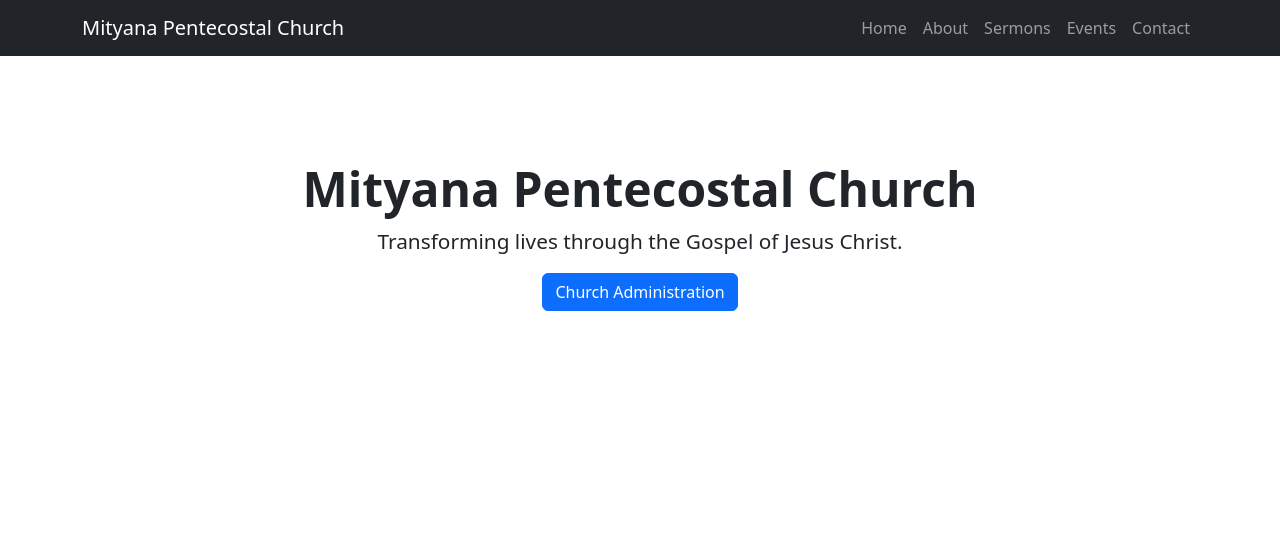
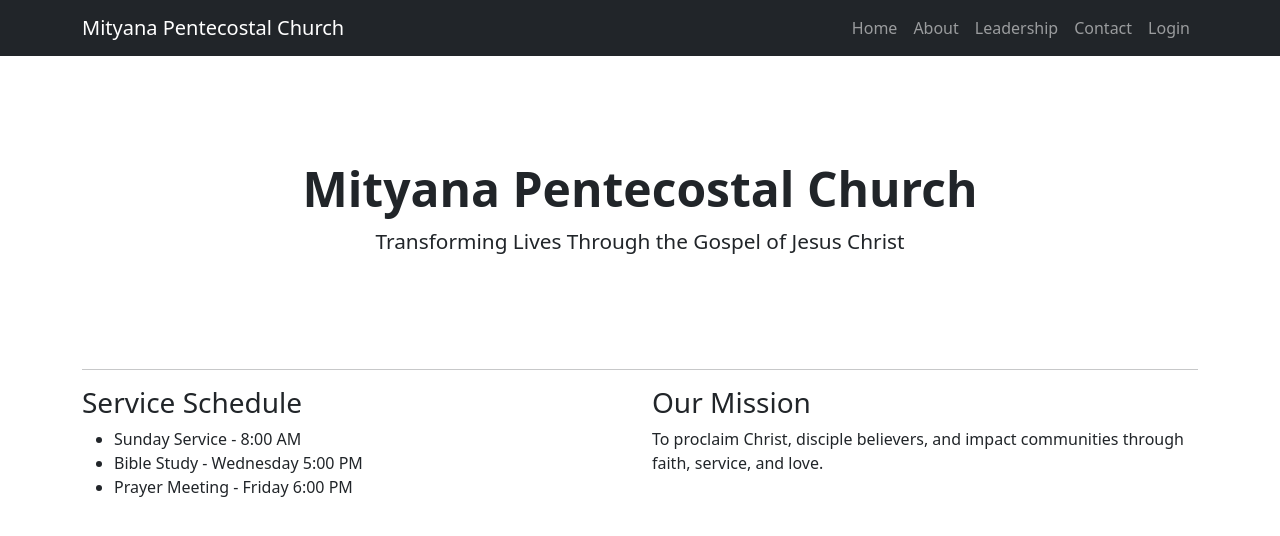
Before and after one commit to mityanapentecostalchurch/mityana_pentecostal_church, a Django app: page / in a window 1280 px wide. Shown: the top 536 px of the page. Run offline with Django 5.2, Linux system fonts and the light colour scheme.

Commit message:
add core pages

```diff
--- a/core/urls.py
+++ b/core/urls.py
@@ -1,6 +1,9 @@
 from django.urls import path
-from .views import home
+from .views import home, about, leadership, contact
 
 urlpatterns = [
     path('', home, name='home'),
+    path('about/', about, name='about'),
+    path('leadership/', leadership, name='leadership'),
+    path('contact/', contact, name='contact'),
 ]
--- a/core/views.py
+++ b/core/views.py
@@ -3,3 +3,15 @@ from django.shortcuts import render
 
 def home(request):
     return render(request, 'home.html')
+
+
+def about(request):
+    return render(request, 'about.html')
+
+
+def leadership(request):
+    return render(request, 'leadership.html')
+
+
+def contact(request):
+    return render(request, 'contact.html')
--- a/templates/base.html
+++ b/templates/base.html
@@ -17,7 +17,7 @@
 
 <body>
 
-<nav class="navbar navbar-expand-lg navbar-dark bg-dark">
+<!-- <nav class="navbar navbar-expand-lg navbar-dark bg-dark">
     <div class="container">
 
         <a class="navbar-brand" href="/">
@@ -33,6 +33,23 @@
         </div>
 
     </div>
+</nav> -->
+<nav class="navbar navbar-expand-lg navbar-dark bg-dark">
+    <div class="container">
+
+        <a class="navbar-brand" href="/">
+            Mityana Pentecostal Church
+        </a>
+
+        <div class="navbar-nav ms-auto">
+            <a class="nav-link" href="/">Home</a>
+            <a class="nav-link" href="/about/">About</a>
+            <a class="nav-link" href="/leadership/">Leadership</a>
+            <a class="nav-link" href="/contact/">Contact</a>
+            <a class="nav-link" href="/admin/">Login</a>
+        </div>
+
+    </div>
 </nav>
 
 <div class="container mt-4">
--- a/templates/home.html
+++ b/templates/home.html
@@ -2,18 +2,43 @@
 
 {% block content %}
 
-<div class="hero">
+<div class="hero text-center">
 
     <h1>Mityana Pentecostal Church</h1>
 
-    <p>
-        Transforming lives through the Gospel of Jesus Christ.
+    <p class="lead">
+        Transforming Lives Through the Gospel of Jesus Christ
     </p>
 
-    <a href="/admin"
-       class="btn btn-primary">
-        Church Administration
-    </a>
+</div>
+
+<hr>
+
+<div class="row">
+
+    <div class="col-md-6">
+
+        <h3>Service Schedule</h3>
+
+        <ul>
+            <li>Sunday Service - 8:00 AM</li>
+            <li>Bible Study - Wednesday 5:00 PM</li>
+            <li>Prayer Meeting - Friday 6:00 PM</li>
+        </ul>
+
+    </div>
+
+    <div class="col-md-6">
+
+        <h3>Our Mission</h3>
+
+        <p>
+            To proclaim Christ, disciple believers,
+            and impact communities through faith,
+            service, and love.
+        </p>
+
+    </div>
 
 </div>
 
```
Also changed, not shown: templates/about.html (+13 -0 lines), templates/contact.html (+23 -0 lines), templates/leadership.html (+17 -0 lines).
